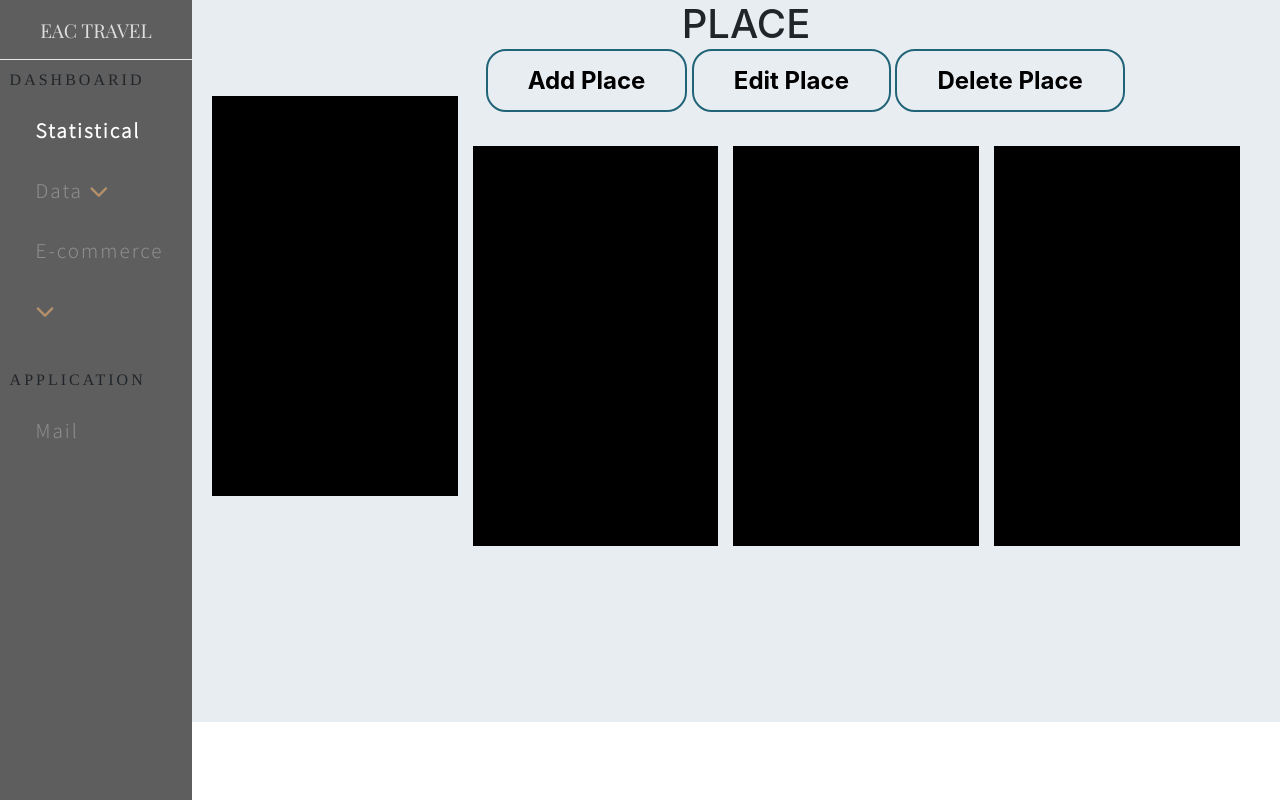
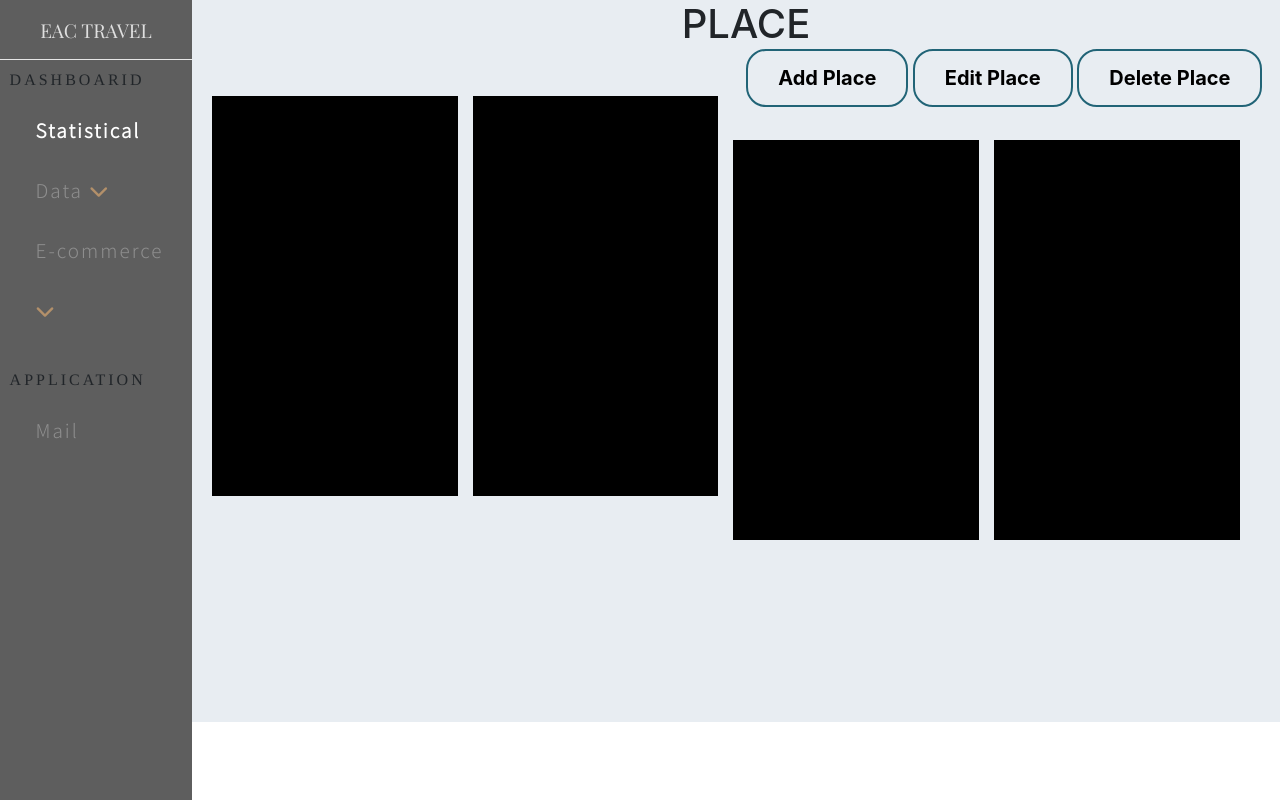
Before and after one commit to TruongAn-Webdesigner/EAC, a PHP site: page /index.php?ctrl=place in a window 1280 px wide. Run offline with PHP 8.4, Linux system fonts and the light colour scheme; some libraries are stand-ins or nearby versions.

Commit message:
Update index.css

```diff
--- a/admin/css/index.css
+++ b/admin/css/index.css
@@ -148,7 +148,7 @@ body{
         margin: 20px auto;
        /*  text-align: center; */
         border: 2px solid #216477;
-        padding: 15px 40px;
+        padding: 15px 30px;
         outline: none;
         color: black;
         border-radius: 20px;
@@ -156,7 +156,7 @@ body{
         cursor: pointer;
         text-decoration: none;
         font-weight: bold;
-
+        font-size: 20px;
     }
     .ml20{
         margin-left: 20px;
```
